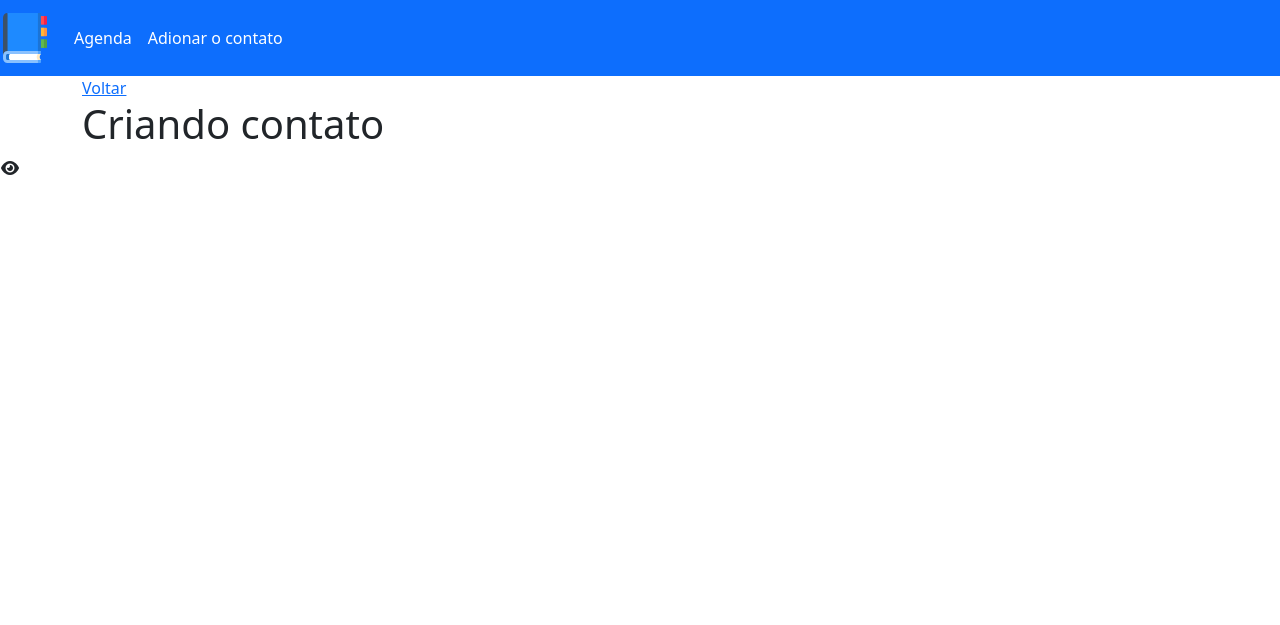
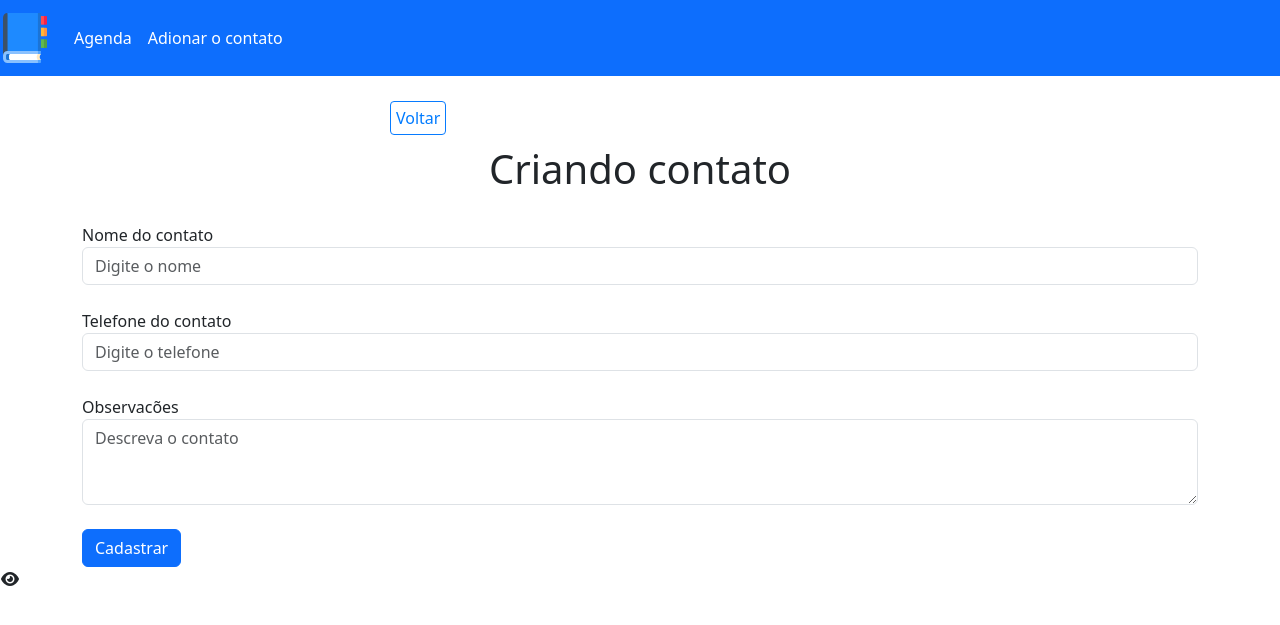
Before and after one commit to RosanneVeri/curso_de_php, a PHP site: page /create.php in a window 1280 px wide. Shown: the top 625 px of the page. Run offline with PHP 8.4, Linux system fonts and the light colour scheme; data that the repository does not hold is empty.

Commit message:
commit 13

```diff
--- a/18_AGENDA_PROJETO_2/config/process.php
+++ b/18_AGENDA_PROJETO_2/config/process.php
@@ -4,7 +4,28 @@ session_start();
 
 include_once("connection.php");
 include_once("url.php");
+
+$data = $_POST;
+
+//MODIFICACAO DE DADOS
+if (!empty($data)) {
+    print_r($data);
+    exit;
+    //criar contato
+    if($data["type" === "create"]){
+
+    }
+
+
+    //SELECAO DE DADOS
+} else {
+}
+
+
+
 $id;
+
+
 if (!empty($_GET)) {
     $id = $_GET["id"];
 }
--- a/18_AGENDA_PROJETO_2/create.php
+++ b/18_AGENDA_PROJETO_2/create.php
@@ -2,8 +2,29 @@
 include_once("templates/header.php");
 ?>
 <div class="container">
-    <?php include_once("templates/backbtn.html")?>
-    <h1>Criando contato</h1>
+    <?php include_once("templates/backbtn.html") ?>
+    <h1 id="main-title">Criando contato</h1>
+    <form id="create-form" action="<?= $BASE_URL ?>config/process.php" method="POST">
+        <input type="hidden" name="type" value="create">
+        <div class="form-group">
+            <label for="name">Nome do contato</label>
+            <input type="text" class="form-control" id="name" name="name" placeholder="Digite o nome" required>
+        </div>
+         <br>
+        <div class="form-group">
+            <label for="phone">Telefone do contato</label>
+            <input type="text" class="form-control" id="phone" name="phone" placeholder="Digite o telefone" required>
+        </div>
+         <br>
+        <div class="form-group">
+            <label for="observations">Observacões</label>
+            <textarea type="text" class="form-control" id="observations" name="observations" placeholder="Descreva o contato" rows="3"></textarea>
+        </div>
+        <br>
+        <button type="submit" class="btn btn-primary">Cadastrar</button>
+
+
+    </form>
 </div>
 <i class="fas fa-eye"></i>
 <?php
--- a/18_AGENDA_PROJETO_2/css/styles.css
+++ b/18_AGENDA_PROJETO_2/css/styles.css
@@ -71,8 +71,26 @@
  .bold {
   font-weight: bold;
  }
- #back-link-constiner {
+ #back-link-container {
   display: block;
   width: 500px;
   margin:30px auto 0;
  }
+ #back-link {
+  border: 1px solid #077bff;
+  color: #007bff;
+  border-radius: 4px;
+  padding: 5px;
+  text-decoration: none;
+ }
+ #back-link:hover {
+  /*sempre para tirar o sublinhado do link*/
+  text-decoration: none;
+ }
+ /*CREATE*/
+ #create-form,
+ #edit-form {
+  max-width: 500;
+  margin: 0 auto;
+
+ }
--- a/18_AGENDA_PROJETO_2/show.php
+++ b/18_AGENDA_PROJETO_2/show.php
@@ -2,7 +2,7 @@
 //HEADER
 include_once("templates/header.php");
 
-//show.php mostra um contato apenas conforme passa id é passado
+//show.php mostra um contato apenas conforme o id é passado
 ?>
 
 
```
